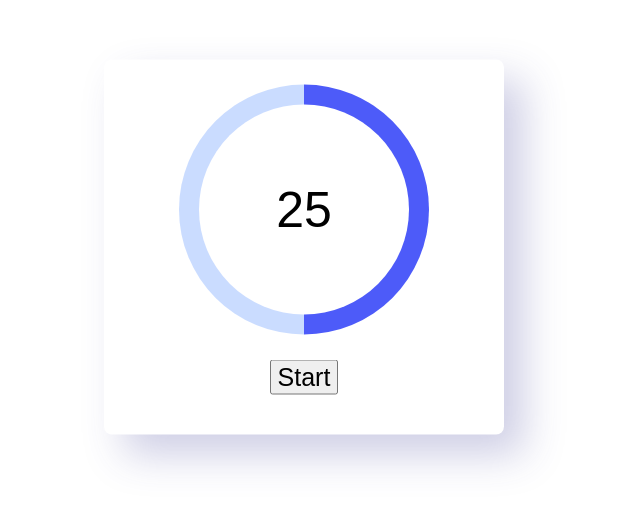
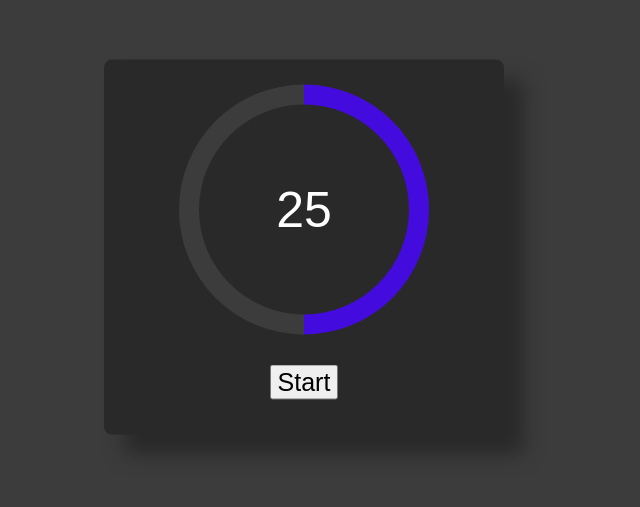
Before and after one commit to matedavid/vue-pomodoro, a Vue app: page / in a window 1280 px wide. Shown: the part 153-660 px from the top of the page, without its empty margins (336-976 px from the left). Built offline with nearby package versions, Linux system fonts and the light colour scheme.

Commit message:
added style to container and rounded-timer

```diff
--- a/src/App.vue
+++ b/src/App.vue
@@ -40,17 +40,29 @@ export default defineComponent({
 </script>
 
 <style>
+:root {
+  --black-light: #3C3C3C;
+  --black-dark: #292929;
+  --purple-primary: #3500C4;
+  --purple-secondary: #440BDE;
+  --red-gradient: #BD0707;
+}
+
+body {
+  background-color: var(--black-light);
+}
+
 .container {
   padding-top: 25px;
   height: 350px;
   width: 400px;
-  background-color: white;
+  background-color: var(--black-dark);
   position: absolute;
   transform: translate(-50%, -50%);
   top: 50%;
   left: 50%;
   border-radius: 8px;
-  box-shadow: 20px 20px 40px rgba(60, 60, 150, 0.25);
+  box-shadow: 20px 20px 20px var(--black-dark);
 
   text-align: center;
 }
--- a/src/components/RoundedTimer.vue
+++ b/src/components/RoundedTimer.vue
@@ -3,7 +3,7 @@
     <div
       class="circular-progress"
       :style="{
-        background: `conic-gradient(#4d5bf9 ${perc * 3.6}deg, #cadcff ${perc * 3.6}deg)`,
+        background: `conic-gradient(var(--purple-secondary) ${perc * 3.6}deg, var(--black-light) ${perc * 3.6}deg)`,
       }"
     >
       <div class="value-container">{{ value }}</div>
@@ -33,7 +33,7 @@ export default defineComponent({
   position: relative;
   height: 250px;
   width: 250px;
-  background-color: orange;
+  background-color: var(--purple-secondary);
 
   border-radius: 50%;
 
@@ -46,7 +46,7 @@ export default defineComponent({
   position: absolute;
   height: 84%;
   width: 84%;
-  background-color: white;
+  background-color: var(--black-dark);
   border-radius: 50%;
 }
 
@@ -54,5 +54,6 @@ export default defineComponent({
   position: relative;
   font-family: Arial;
   font-size: 50px;
+  color: white;
 }
 </style>
--- a/src/components/TimerButton.vue
+++ b/src/components/TimerButton.vue
@@ -17,7 +17,7 @@ export default defineComponent({
 
 <style scoped>
 button {
-  margin-top: 25px;
+  margin-top: 30px;
   font-size: 25px;
 }
 </style>
```
